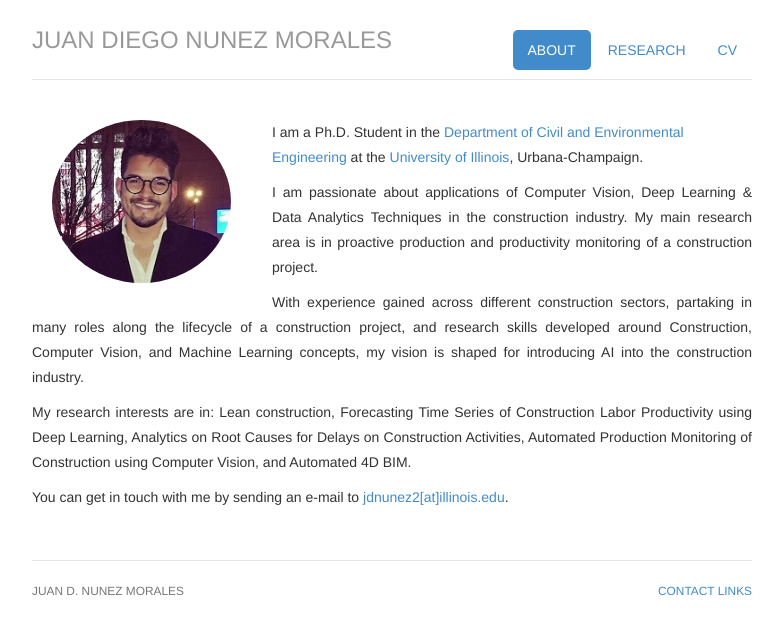
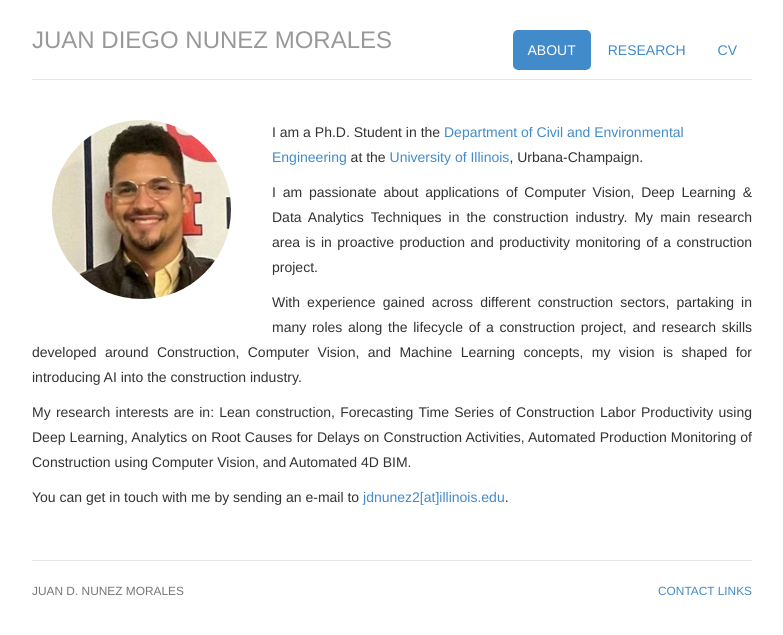
Before and after one commit to juandiegonm/juandiegonm.github.io, a Jekyll site: the page built from about/index.html, in a window 1280 px wide. Shown: the top 635 px of the page, without its empty margins (248-1031 px from the left). Built offline with Jekyll 4.4.1, drawn with Linux system fonts in a browser that asks for light colours.

Commit message:
Update index.html

```diff
--- a/about/index.html
+++ b/about/index.html
@@ -12,7 +12,7 @@
 <!-- <div class="jumbotron"> -->
 <div class="row marketing">
 	<div class="col-sm-4">
-	<img  class="img-circle avatar" alt="Juan Diego Nunez Morales" src="/files/juandiegonm200x200_1.jpg" align="left" , hspace="5px">
+	<img  class="img-circle avatar" alt="Juan Diego Nunez Morales" src="/files/juandiegonm200x200_3.jpg" align="left" , hspace="5px">
 	</div>
 	<div>
 	<p> I am a Ph.D. Student in the <a href="https://cee.illinois.edu/">Department of Civil and Environmental Engineering</a></span> at the <a href="https://grainger.illinois.edu/">University of Illinois</a></span>, <span itemprop="locality">Urbana-Champaign</span>.</p>
```
